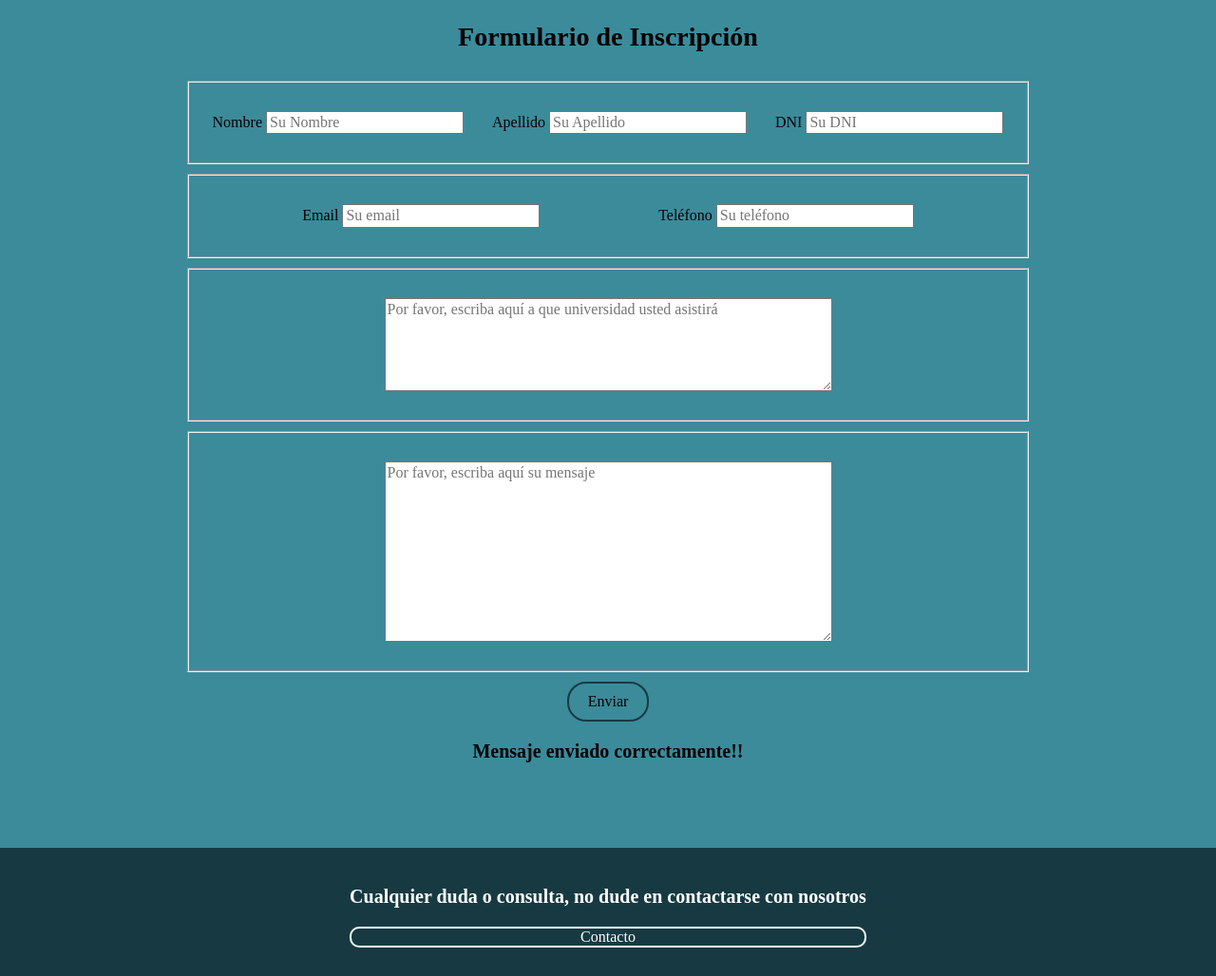
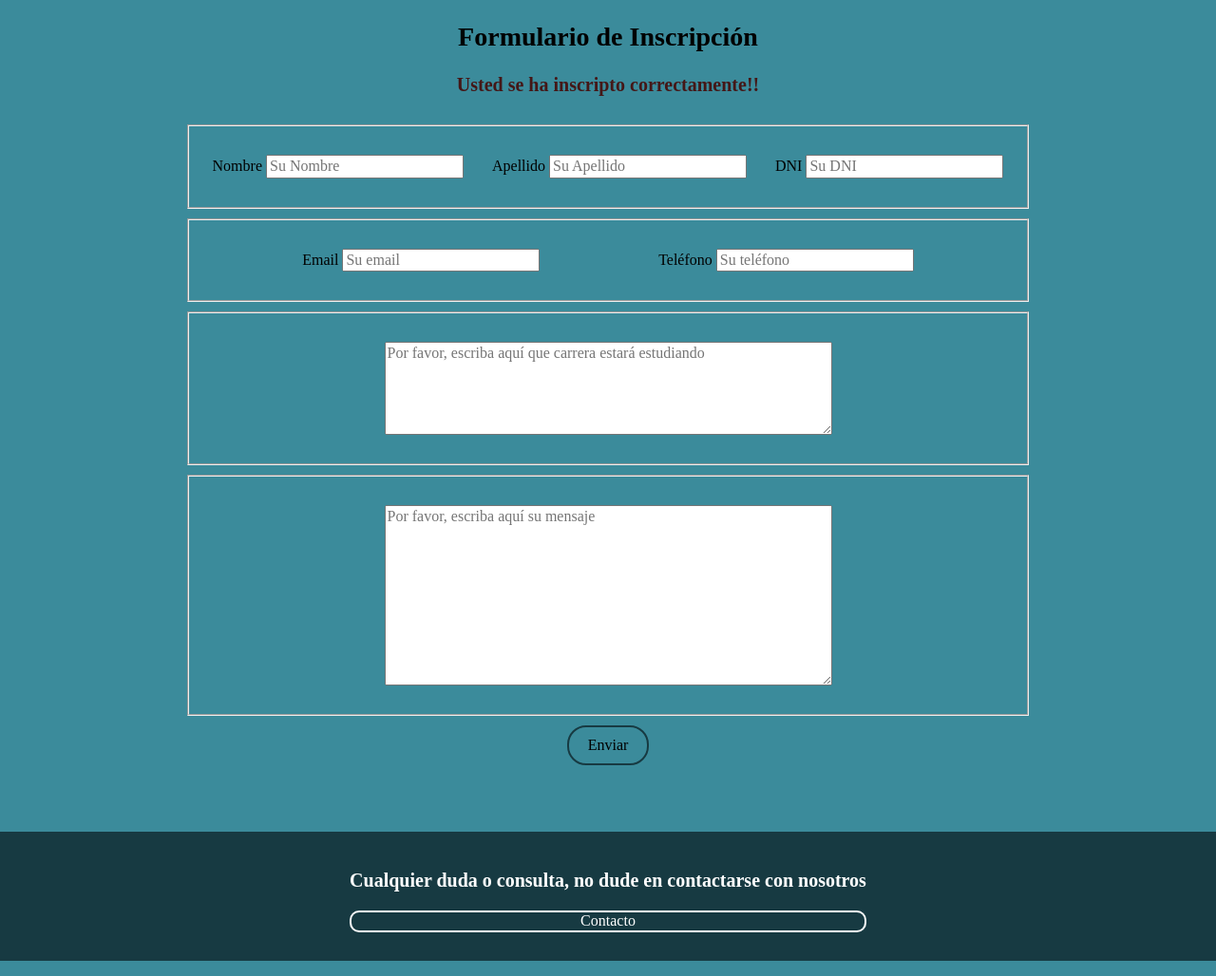
Before and after one commit to YoelIbarra/ibarra-yoel, a PHP site: page /inscripcion.php?m=ok in a window 1280 px wide. Shown: the part 231-1259 px from the top of the page at 95% size. Run offline with PHP 8.4, Linux system fonts and the light colour scheme.

Commit message:
enviar-inscripcion
Se completa todo lo que es registrar una inscripción nueva en el sistema

```diff
--- a/css/styles.css
+++ b/css/styles.css
@@ -29,7 +29,12 @@ body {
         text-align: center;
     }
 
-
+    .alerta{
+        width: 50%;
+        color: rgb(68, 23, 23);
+        text-align: center;
+        text-decoration: double;
+    }
 
 
 
--- a/inscripcion.php
+++ b/inscripcion.php
@@ -14,8 +14,22 @@
 <body>
     <main>
         <h2>Formulario de Inscripción</h2>
+        <h3 class="contenedor alerta "><?php if(isset($_GET['m'])){
+
+                $mensaje =  $_GET['m'];
+                if($mensaje == "ok"){
+                    echo "Usted se ha inscripto correctamente!!";
+                }
+                else if($mensaje == "dup"){
+                    $dni = $_GET['dni'];
+                    echo '
+                                No se pudo inscribir porque su dni '.$dni.' ya fue anotado, <br> por favor contactese a traves de el boton "Contacto"
+                            ';
+                }
+            } ?>
+        </h3>
         <div class="contenedor contacto-contenedor contacto-form">
-        <form action="enviar-contacto.php" method="POST">
+        <form action="enviar-inscripcion.php" method="POST">
             <fieldset>
                 <div class="contacto-form-item">
                     <label for="nombre">Nombre</label>
@@ -43,7 +57,7 @@
             </fieldset>
 
             <fieldset>
-                <textarea name="universidad" id="universidad" cols="50" rows="5" maxlength="255" placeholder="Por favor, escriba aquí a que universidad usted asistirá" required></textarea>
+                <textarea name="carrera" id="carrera" cols="50" rows="5" maxlength="255" placeholder="Por favor, escriba aquí que carrera estará estudiando" required></textarea>
             </fieldset>
             <fieldset>
                 <textarea name="mensaje" id="mensaje" cols="50" rows="10" maxlength="255" placeholder="Por favor, escriba aquí su mensaje" required></textarea>
@@ -52,17 +66,7 @@
                 <input class="boton-contacto-enviar"type="submit" value="Enviar">
             </div>
 
-            <h3><?php if(isset($_GET['m'])){
 
-                $mensaje =  $_GET['m'];
-                if($mensaje == "ok"){
-                    echo "Mensaje enviado correctamente!!";
-                }
-                else if($mensaje == "dup"){
-                    echo "No se pudo inscribir porque su dni ya fue anotado, por favor contactese a traves de el boton \"Contacto\"";
-                }
-                } ?>
-            </h3>
         </form>
 
 
```
Also changed, not shown: enviar-inscripcion.php (added, +31 -0 lines).
